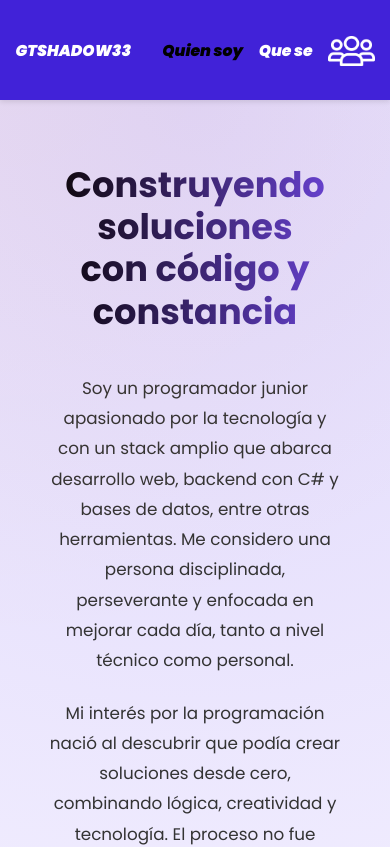
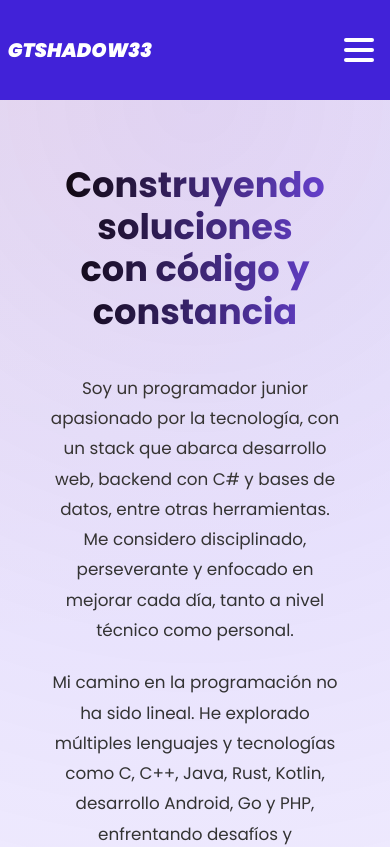
Before and after one commit to gtshadow33/portafolios-vite, a Vue app: page /#/about in a window 390 px wide. Shown: the top 847 px of the page. Built offline with nearby package versions, Linux system fonts and the light colour scheme.

Commit message:
hamburger menu for the page

```diff
--- a/src/App.vue
+++ b/src/App.vue
@@ -1,41 +1,62 @@
 <script setup>
-import { ref, watch } from 'vue';
-import { RouterLink, RouterView, useRoute } from 'vue-router';
-import image1 from './assets/image.png';
-import image2 from './assets/trabajo-en-equipo.png';
-import Footer from './components/footer.vue';
+import { ref, watch } from 'vue'
+import { RouterLink, RouterView, useRoute } from 'vue-router'
 
-const toggle = ref(true);
-const route = useRoute(); // ruta reactiva actual
+import image1 from './assets/image.png'
+import image2 from './assets/trabajo-en-equipo.png'
+import Footer from './components/footer.vue'
 
-// Watch para actualizar toggle según la ruta
+const toggle = ref(true)
+const menuOpen = ref(false)
+const route = useRoute()
+
+// Cambia imagen según ruta
 watch(
   () => route.path,
   (newPath) => {
-    toggle.value = newPath === '/contact' ? false : true;
+    toggle.value = newPath !== '/contact'
+    menuOpen.value = false // cierra menú al navegar
   }
-  // se ejecuta al montar
-);
+)
 </script>
 
 <template>
   <div class="app-layout">
+    <!-- NAV -->
     <nav>
       <RouterLink id="home-link" to="/">GTSHADOW33</RouterLink>
 
+      <!-- LINKS DESKTOP -->
       <div class="nav-right">
-      <RouterLink id="about-link" to="/about">Quien soy</RouterLink>
-      <RouterLink id="how_i_do-link" to="/how_i_do">Que se</RouterLink>
+        <RouterLink to="/about">Quien soy</RouterLink>
+        <RouterLink to="/how_i_do">Que sé</RouterLink>
         <RouterLink to="/contact">
-        <img id="image" :src="toggle ? image1 : image2" alt="contactar">
+          <img id="image" :src="toggle ? image1 : image2" alt="contactar" />
         </RouterLink>
       </div>
+
+      <!-- BOTÓN HAMBURGUESA -->
+      <button class="hamburger" @click="menuOpen = !menuOpen">
+        <span></span>
+        <span></span>
+        <span></span>
+      </button>
     </nav>
 
+    <!-- MENÚ LATERAL -->
+    <div class="side-menu" :class="{ open: menuOpen }">
+      <RouterLink to="/" @click="menuOpen = false">Inicio</RouterLink>
+      <RouterLink to="/about" @click="menuOpen = false">Quien soy</RouterLink>
+      <RouterLink to="/how_i_do" @click="menuOpen = false">Que sé</RouterLink>
+      <RouterLink to="/contact" @click="menuOpen = false">Contacto</RouterLink>
+    </div>
+
+    <!-- CONTENIDO -->
     <main>
       <RouterView />
     </main>
-  <Footer> </Footer>
+
+    <Footer />
   </div>
 </template>
 
@@ -45,106 +66,133 @@ watch(
   padding: 0;
   box-sizing: border-box;
 }
-main{
+
+html,
+body,
+#app {
+  height: 100%;
+  font-family: 'Poppins', sans-serif;
   background-color: #F3F0FF;
 }
-
-body {
-  background-color: #F3F0FF;
-}
-/* Altura completa para layout */
-html, body, #app {
-   background-color: #F3F0FF;
-  height: 100%;
-  margin: 0;
-  padding: 0;
-  box-sizing: border-box;
-  font-family: 'Poppins', sans-serif;
-}
-
 
 .app-layout {
   display: flex;
   flex-direction: column;
-  min-height: 100vh; /* 🔑 ocupa toda la altura */
+  min-height: 100vh;
 }
 
+/* MAIN */
 main {
   flex: 1;
-  padding-top: 140px; /* compensa nav fijo */
+  padding-top: 140px;
+  background-color: #F3F0FF;
 }
 
+/* LINKS */
 a {
   text-decoration: none;
   color: white;
-  font-family: 'Poppins', sans-serif;
-  min-width: 50px;
 }
 
-/* NAV PRINCIPAL */
+/* NAV */
 nav {
-  font-size: 4vw;
-  font-weight: 900;
-  font-style: italic;
-  height: 140px;
   position: fixed;
   top: 0;
   left: 0;
   width: 100%;
+  height: 140px;
+  background-color: #4122D8;
   display: flex;
   align-items: center;
-  gap: 1.2vw;
-  color: white;
-  background-color: #4122D8;
-  box-shadow: 0 0.125rem 0.3125rem rgba(0,0,0,0.1);
+  justify-content: space-between;
+  font-size: 4vw;
+  font-weight: 900;
+  font-style: italic;
   z-index: 1000;
-  justify-content: space-between; /* evita overflow en móvil */
 }
 
-/* CONTENEDOR LINKS DERECHA */
+/* LOGO */
+#home-link {
+  margin-left: 2vw;
+}
+
+/* LINKS DERECHA */
 .nav-right {
   display: flex;
   gap: 4vw;
-  margin-left: auto;
-  margin-right: 1vw;
   align-items: center;
-}
-
-/* LINK ACTIVO */
-nav a.router-link-active {
-  color: black;
+  margin-right: 2vw;
 }
 
 /* IMAGEN */
 #image {
   width: 8vw;
-  margin-top: 1vw;
 }
 
-/* MÁRGEN DEL HOME */
-#home-link {
-  margin-left: 2vw;
+/* HAMBURGUESA */
+.hamburger {
+  display: none;
+  flex-direction: column;
+  gap: 6px;
+  margin-right: 4vw;
+  background: none;
+  border: none;
+  cursor: pointer;
 }
 
-/* FOOTER */
+.hamburger span {
+  width: 30px;
+  height: 4px;
+  background: white;
+  border-radius: 2px;
+}
 
+/* MENÚ LATERAL */
+.side-menu {
+  position: fixed;
+  top: 0;
+  right: -100%;
+  width: 70%;
+  height: 100vh;
+  background-color: #4122D8;
+  padding-top: 140px;
+  display: flex;
+  flex-direction: column;
+  gap: 30px;
+  transition: right 0.3s ease;
+  z-index: 999;
+}
+
+.side-menu a {
+  font-size: 6vw;
+  padding-left: 30px;
+}
 
 /* RESPONSIVE */
 @media (max-width: 768px) {
   nav {
-    font-size: 4vw;
     height: 100px;
-    padding: 0 2vw;
+    font-size: 5vw;
   }
 
   main {
-    padding-top: 100px; /* altura nav mobile */
+    padding-top: 100px;
+  }
+
+  .nav-right {
+    display: none;
+  }
+
+  .hamburger {
+    display: flex;
   }
 
   #image {
     width: 12vw;
-    margin-top: 2vw;
+  }
+
+  .side-menu.open {
+    right: 0;
   }
 }
-
 </style>
--- a/src/views/aboutme.vue
+++ b/src/views/aboutme.vue
@@ -1,8 +1,6 @@
 <script setup>
 // Sin lógica por ahora
 </script>
-
-
 
 <template>
   <section class="about">
@@ -10,38 +8,28 @@
       <h1>Construyendo soluciones<br />con código y constancia</h1>
 
       <p>
-      Soy un programador junior apasionado por la tecnología y con un stack amplio que abarca desarrollo web, backend con C# y bases de datos, entre otras herramientas.
-      Me considero una persona disciplinada, perseverante y enfocada en mejorar cada día,
-      tanto a nivel técnico como personal.
+        Soy un programador junior apasionado por la tecnología, con un stack que abarca desarrollo web, backend con C# y bases de datos, entre otras herramientas. Me considero disciplinado, perseverante y enfocado en mejorar cada día, tanto a nivel técnico como personal.
       </p>
 
       <p>
-      Mi interés por la programación nació al descubrir que podía crear soluciones desde cero,
-      combinando lógica, creatividad y tecnología. El proceso no fue sencillo, pero entendí
-      que equivocarse también es avanzar.
+        Mi camino en la programación no ha sido lineal. He explorado múltiples lenguajes y tecnologías como C, C++, Java, Rust, Kotlin, desarrollo Android, Go y PHP, enfrentando desafíos y dificultades en cada uno. Este proceso me enseñó que equivocarse es parte de avanzar y que la constancia es clave para encontrar tu verdadera pasión.
       </p>
 
       <p>
-      Gracias a la práctica diaria, cursos y proyectos personales, he fortalecido mis
-      conocimientos en desarrollo web y backend, incluyendo C# y bases de datos.
-      Siempre estoy dispuesto a profundizar en nuevas tecnologías y mejorar mi forma de trabajar.
+        Después de experimentar con tantas herramientas, descubrí que C# y JavaScript son los lenguajes que más me motivan y con los que puedo construir soluciones de manera efectiva. Gracias a la práctica diaria, cursos y proyectos personales, he fortalecido mis conocimientos en desarrollo web y backend, incluyendo bases de datos y arquitecturas modernas.
       </p>
 
       <p>
-      Hoy me considero un programador junior sólido, con muchas ganas de crecer, aprender
-      nuevas herramientas y aplicar lo aprendido en proyectos reales que aporten valor.
+        Hoy me considero un programador junior sólido, con muchas ganas de crecer, aprender nuevas herramientas y aplicar lo aprendido en proyectos reales que aporten valor.
       </p>
 
       <p class="closing">
-      La constancia, la disciplina y el aprendizaje continuo son los pilares que guían
-      mi camino como desarrollador.
+        La constancia, la disciplina y el aprendizaje continuo son los pilares que guían mi camino como desarrollador.
       </p>
 
-    <RouterLink to="/proyects" id="proyecto">Ver proyectos
-    </RouterLink>
+      <RouterLink to="/proyects" id="proyecto">Ver proyectos</RouterLink>
     </div>
   </section>
-
 </template>
 
 <style scoped>
@@ -71,7 +59,7 @@ h1 {
   font-size: clamp(2.2rem, 4vw, 3rem);
   line-height: 1.2;
   margin-bottom: 2.5rem;
-  background: linear-gradient(90deg, #000000, #6b45e2); /* degradado elegante negro → morado */
+  background: linear-gradient(90deg, #000000, #6b45e2);
   background-clip: text;
   -webkit-background-clip: text;
   -webkit-text-fill-color: transparent;
@@ -81,7 +69,7 @@ h1 {
 p {
   font-size: 1.05rem;
   line-height: 1.8;
-  color: #333333; /* texto oscuro sobre fondo claro */
+  color: #333333;
   margin-bottom: 1.4rem;
   padding: 0 0.5rem;
 }
@@ -92,7 +80,6 @@ p {
   font-weight: 600;
   color: #6b45e2;
 }
-
 
 .about::before {
   content: '';
```
Lines whose indentation alone changed are shown as unchanged.
